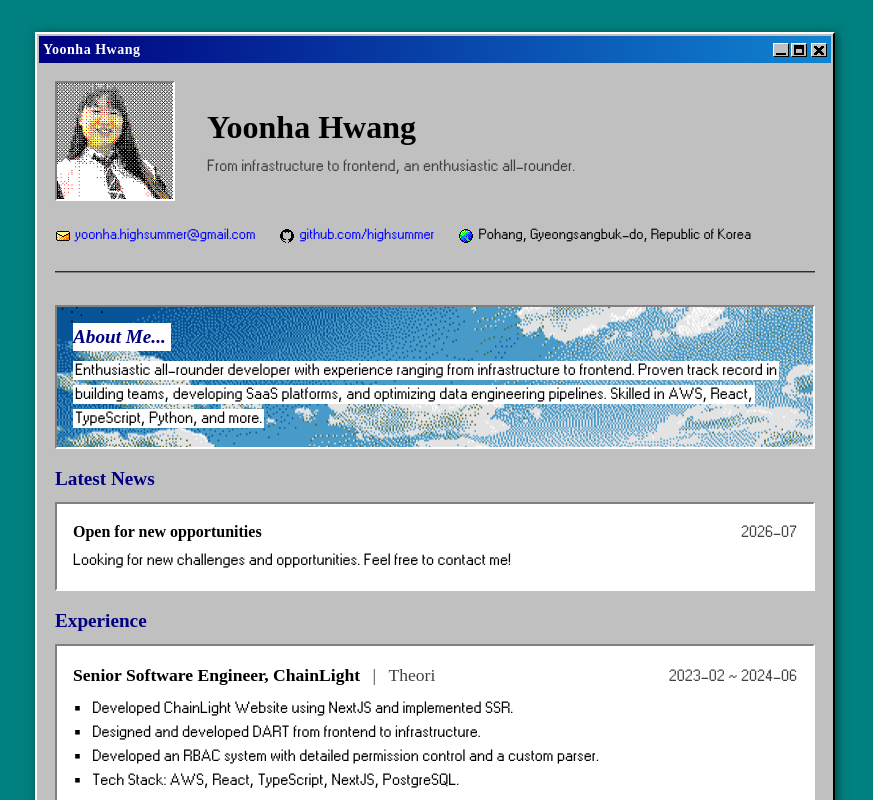
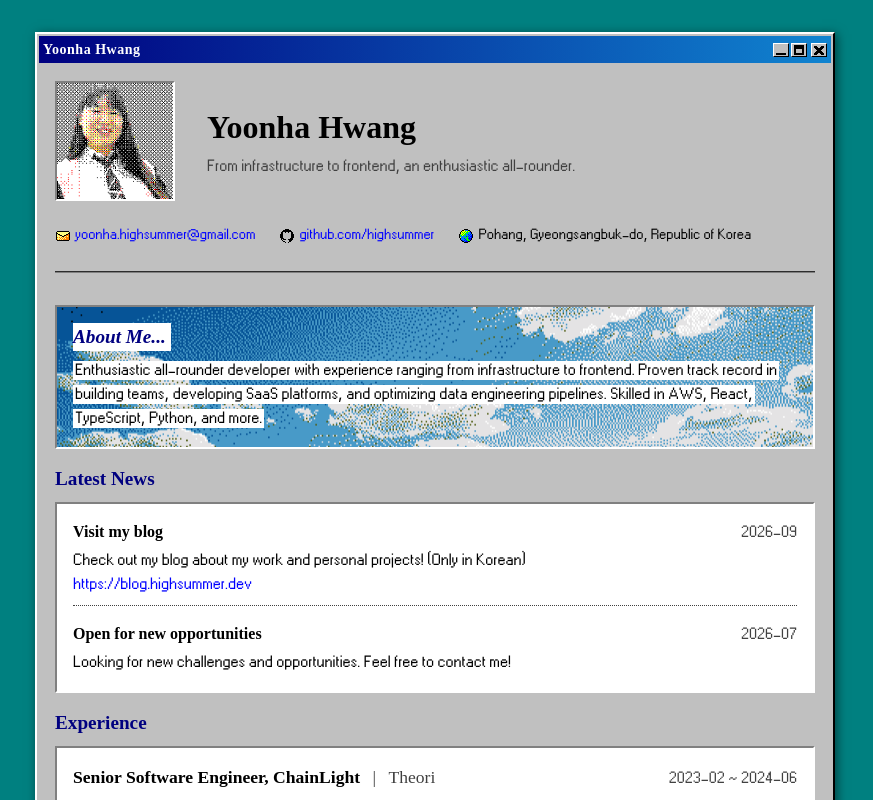
Before and after one commit to highsummer/yoonha-web, a React (Vite) app: page / in a window 1280 px wide. Shown: the top 800 px of the page, without its empty margins (205-1078 px from the left). Built offline with nearby package versions, Linux system fonts and the light colour scheme; a web font is replaced by a local one.

Commit message:
Add blog link

```diff
--- a/src/App.tsx
+++ b/src/App.tsx
@@ -38,6 +38,11 @@ const App: React.FC = () => {
                 </span>
               </div>
               <p>{item.description}</p>
+              {item.link && (
+                <a href={item.link} target="_blank" rel="noopener noreferrer">
+                  {item.link}
+                </a>
+              )}
             </div>
           ))}
         </Section>
--- a/src/data/cvData.ts
+++ b/src/data/cvData.ts
@@ -24,6 +24,7 @@ export interface NewsItem {
   date: string;
   title: string;
   description: string;
+  link?: string;
 }
 
 export const cvData = {
@@ -40,6 +41,14 @@ export const cvData = {
   Proven track record in building teams, developing SaaS platforms, and optimizing data engineering pipelines.
   Skilled in AWS, React, TypeScript, Python, and more.`,
   news: [
+    {
+      id: "2",
+      date: "2026-09",
+      title: "Visit my blog",
+      description:
+        "Check out my blog about my work and personal projects! (Only in Korean)",
+      link: "https://blog.highsummer.dev",
+    },
     {
       id: "1",
       date: "2026-07",
```
